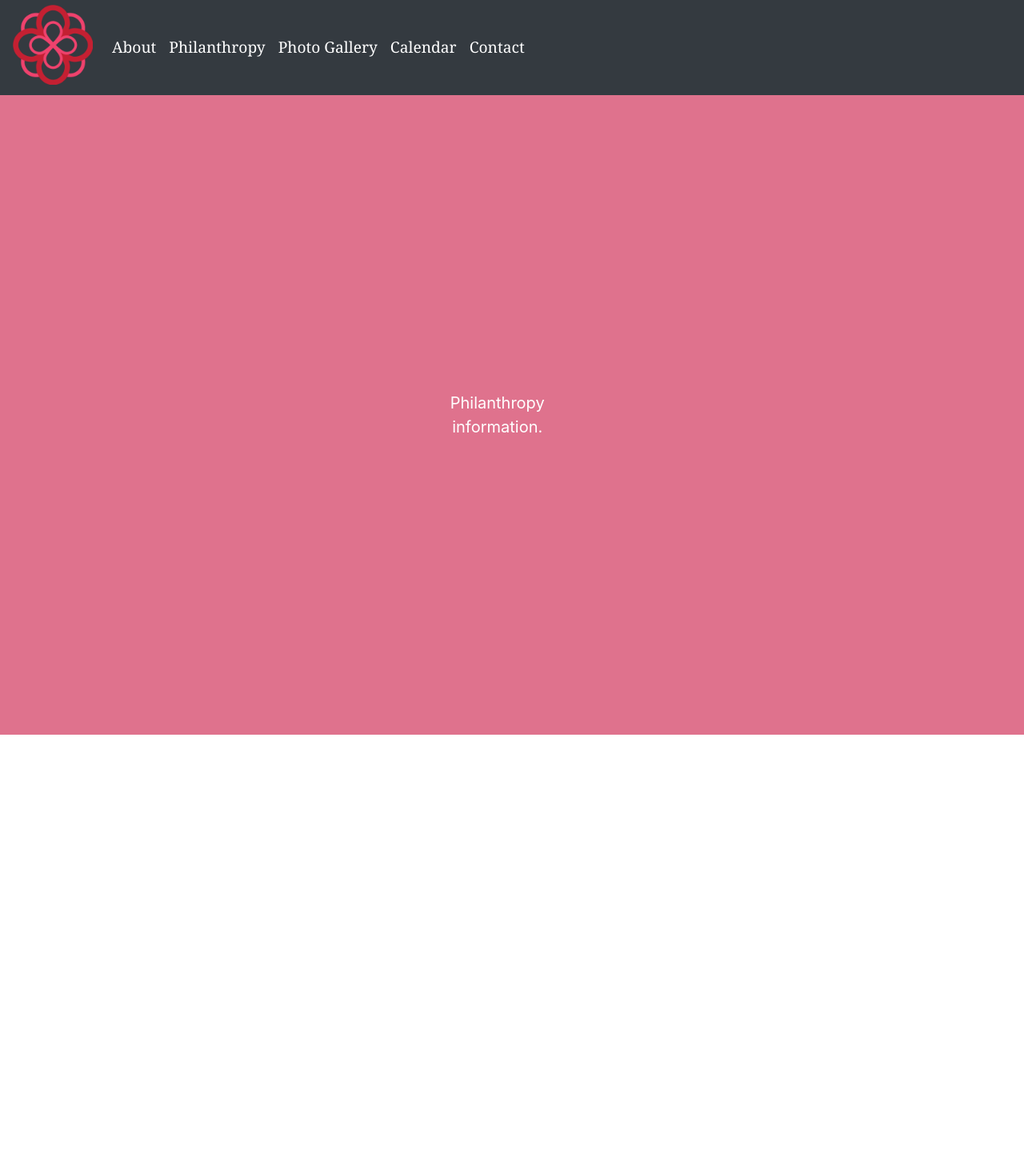
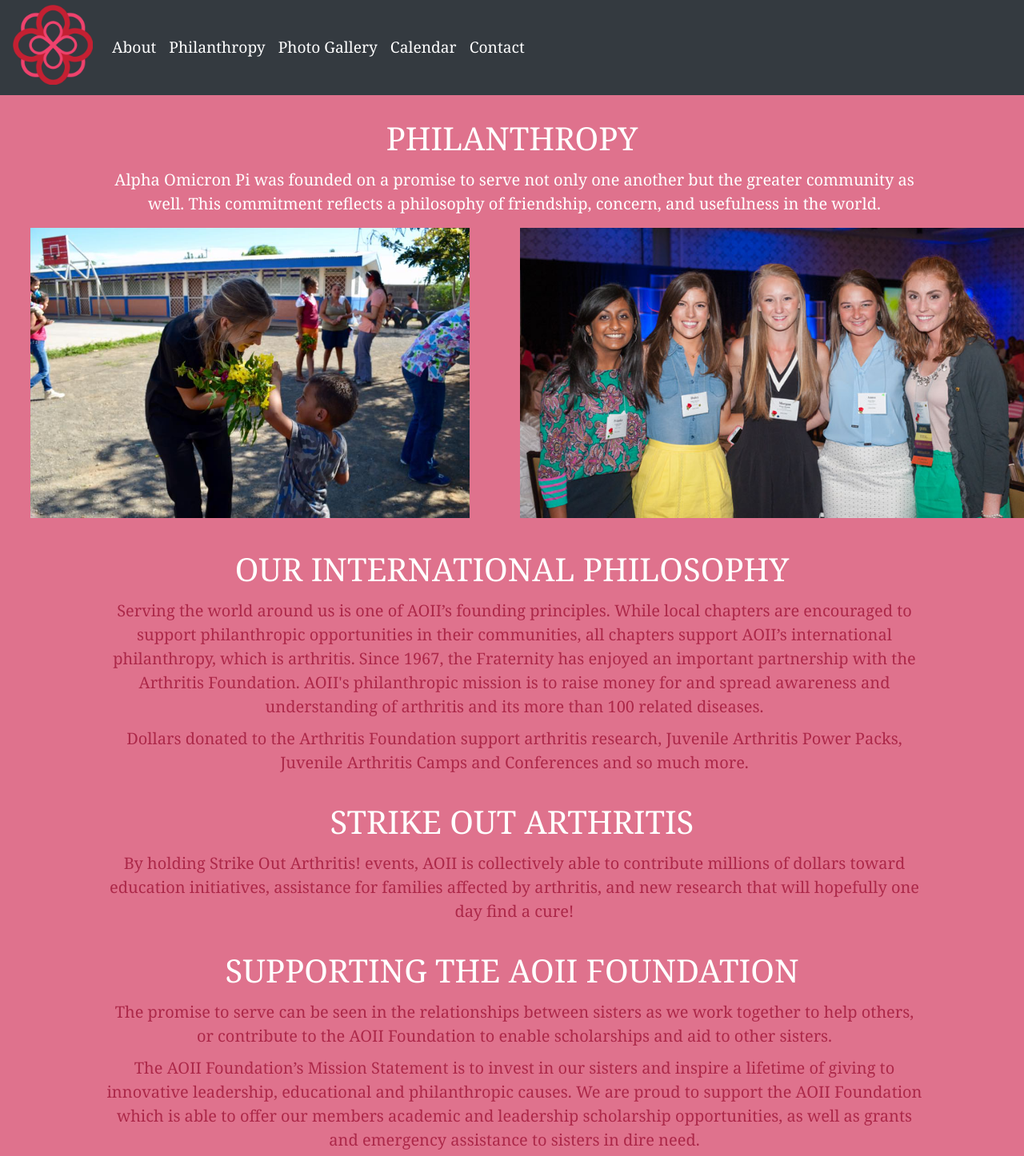
Before and after one commit to greggarrett/Heat, a React (Create React App) app in the folder client/: page /Philanthropy in a window 1280 px wide. Shown: the whole page at 80% size. Before the commit the page ends 800 px from the top, so only its background shows below. Built offline with nearby package versions, Linux system fonts and the light colour scheme; no server answers.

Commit message:
Philanthropy page. Minor modifications still to be made

```diff
--- a/client/src/views/Philanthropy/Philanthropy.css
+++ b/client/src/views/Philanthropy/Philanthropy.css
@@ -1,47 +1,55 @@
- .App {
-    /* text-align: center;
-    background-color: #df728d;
-    color: white; */
-    margin:auto;
-    align-items: center;
-    background-color: #df728d;
-    min-height: 100vh;
-    max-height: 400vh;
-    display: flex;
-    flex-direction: row;
-    align-items: center;
-    justify-content: center;
-    color: white;
-    font-size: 20px;
-
+.App1 {
+    text-align:center;
 }
 
-/* .App-logo {
-    height: 40vmin;
+.App-logo1 {
+    height: 60vmin;
+}
 
-} */
+.column {
+    float: left;
+    width: 50.00%;
+    padding:10px;
+}
 
-/* .App-header {
+.App-header1 {
     background-color: #df728d;
-    min-height: 100vh;
+    min-height: 80vh;
     display: flex;
     flex-direction: column;
     align-items: center;
     justify-content: center;
-    font-size: calc(10px + 2vmin);
-    color: white;
-
-} */
+    font-size: 20px;
+    color: rgb(255, 255, 255);
+    text-align: center;
+    font-family: Cambria;
+}
 
 .App-link {
     color: #09d3ac;
-} */
+}
 
-.PhilText{
+.servicestatement {
+    color:#ac2849 ;
+    align-items: center;
+    margin: auto;
+    text-align: center;
+    display: flex;
+    flex-direction: column;
+    align-items: center;
+    justify-content: center;
+    font-size:20px;
+    font-family: Cambria;
+}
+
+.philhead{
     background-color: #df728d;
-    margin: auto;
+    display: flex;
+    flex-direction: column;
     align-items: center;
-    font-size: 20px;
+    justify-content: center;
+    font-size:8000 px;
+    color: rgb(255, 255, 255);
     text-align: center;
-
+    font-family: Cambria ;
 }
--- a/client/src/views/Philanthropy/Philanthropy.js
+++ b/client/src/views/Philanthropy/Philanthropy.js
@@ -4,24 +4,81 @@
 import React from 'react';
 // import logo from '../../assets/club_logo.png';
 import './Philanthropy.css';
+import logo1 from '../../assets/philanthropy1.jpg';
+import logo2 from '../../assets/philanthropy2.jpg'
 
 function Philanthropy() {
     return (
-        <div className="App">
+        <div className="App1">
+            <div className="App-header1">
+                {/* <img src={logo} className="App-logo" alt="logo" /> */}
+                <div className = "philhead">
+                    <br/>
+                    <h1> PHILANTHROPY </h1>
+                </div>
+                <p>
+                    {/* Edit <code>src/App.js</code> and save to reload. */}
 
-            {/* <div className="App-header"> */}
-                {/* <img src={logo} className="App-logo" alt="logo" /> */}
-                <div className = "PhilText">
+                    Alpha Omicron Pi was founded on a promise to serve not only one another but the greater community as well. This commitment reflects a philosophy of friendship, concern, and usefulness in the world.
 
+                </p>
+                <div class="row">
+                    <div class="column">
+                        <img src={logo1} alt="logo1" width = "86.40%" />
+                    </div>
+                    <div class="column">
+                        <img src={logo2} alt="logo2" width = "100.00%" />
+                    </div>
+                </div>
+                <br/>
+                <div className = "philhead">
+                    <h1>
+                        OUR INTERNATIONAL PHILOSOPHY
+
+                    </h1>
+                </div>
+                <div className = "servicestatement">
                     <p>
-                    Philanthropy information.
+                    Serving the world around us is one of AOII’s founding principles. While local chapters are encouraged to support philanthropic opportunities in their communities, all chapters support AOII’s international philanthropy, which is arthritis. Since 1967, the Fraternity has enjoyed an important partnership with the Arthritis Foundation. AOII's philanthropic mission is to raise money for and spread awareness and understanding of arthritis and its more than 100 related diseases.
                     </p>
-
-                {/* </div> */}
-
+                    <p>
+                    Dollars donated to the Arthritis Foundation support arthritis research, Juvenile Arthritis Power Packs, Juvenile Arthritis Camps and Conferences and so much more.
+                    </p>
+                </div>
+                <br/>
+                <div className = "philhead">
+                    <h1>
+                        STRIKE OUT ARTHRITIS
+                    </h1>
+                </div>
+                <div className = "servicestatement">
+                    <p>
+                    By holding Strike Out Arthritis! events, AOII is collectively able to contribute millions of dollars toward education initiatives, assistance for families affected by arthritis, and new research that will hopefully one day find a cure!
+                    </p>
+                </div>
+                <br/>
+                <div className = "philhead">
+                    <h1>
+                        SUPPORTING THE AOII FOUNDATION
+                    </h1>
+                </div>
+                <div className = "servicestatement">
+                    <p>
+                    The promise to serve can be seen in the relationships between sisters as we work together to help others, or contribute to the AOII Foundation to enable scholarships and aid to other sisters.
+                    </p>
+                    <p>
+                    The AOII Foundation’s Mission Statement is to invest in our sisters and inspire a lifetime of giving to innovative leadership, educational and philanthropic causes. We are proud to support the AOII Foundation which is able to offer our members academic and leadership scholarship opportunities, as well as grants and emergency assistance to sisters in dire need.
+                    </p>
+                </div>
+                <a
+                    className="App-link"
+                    href="https://reactjs.org"
+                    target="_blank"
+                    rel="noopener noreferrer"
+                >
+                </a>
             </div>
         </div>
-
     );
 }
 
```
Also changed, not shown: client/src/assets/philanthropy1.jpg (added), client/src/assets/philanthropy2.jpg (added).
